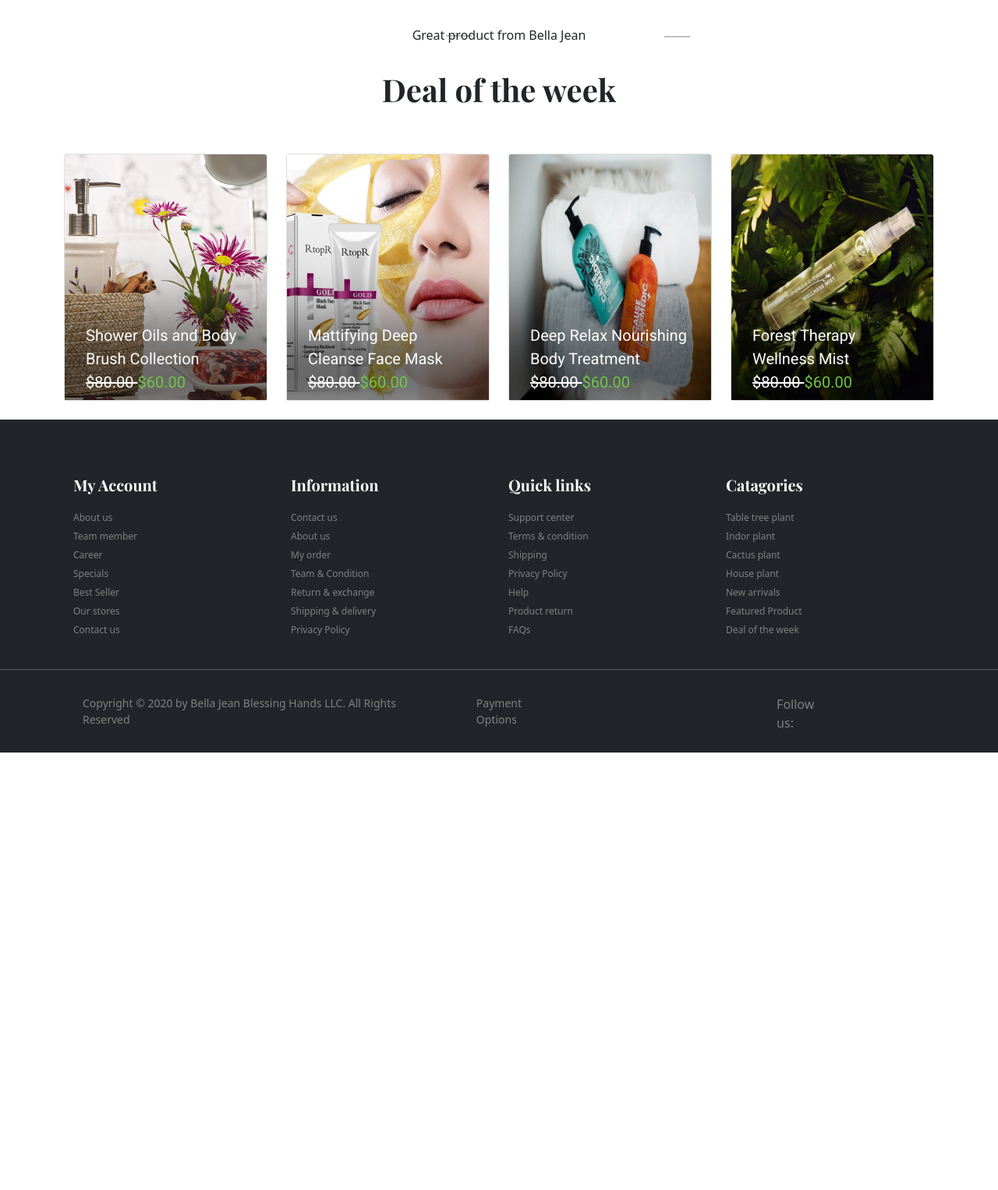
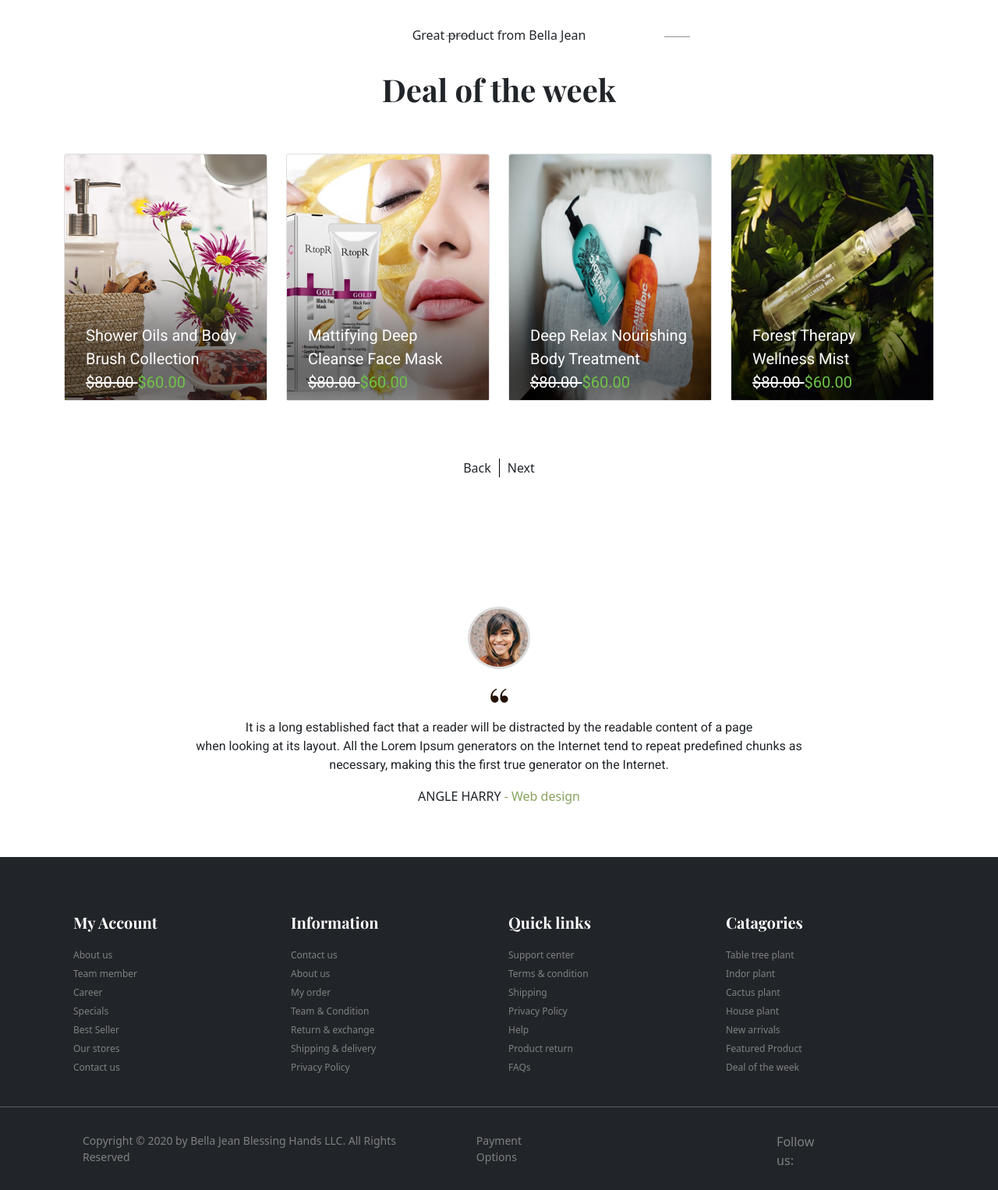
Before and after one commit to shehmirkz/bella-jean, a PHP site: page / in a window 1280 px wide. Shown: the part 3366-4892 px from the top of the page at 78% size. Before the commit the page ends 4331 px from the top, so only its background shows below. Run offline with PHP 8.4, Linux system fonts and the light colour scheme; some libraries are stand-ins or nearby versions.

Commit message:
last section added

```diff
--- a/index.html
+++ b/index.html
@@ -357,7 +357,7 @@
                 </div>
 
                 <div class="row text-white">
-                    <div class="col-xs-12 col-sm-6 col-md-3 col-lg-3">
+                    <div class="col-xs-12 col-sm-3 col-md-3 col-lg-3">
                         <div class="card mb-4">
                             <img src="./images/deal1.png" class="card-img-top" alt="">
                               <p class="card-img-overlay deal-overlay card-text">Shower Oils and Body
@@ -368,7 +368,7 @@
                           </div>
                     </div>
 
-                    <div class="col-xs-12 col-sm-6 col-md-3 col-lg-3">
+                    <div class="col-xs-12 col-sm-3 col-md-3 col-lg-3">
                         <div class="card mb-4">
                             <img src="./images/deal2.png" class="card-img-top" alt="">
                               <p class="card-img-overlay deal-overlay card-text">Mattifying Deep Cleanse
@@ -379,7 +379,7 @@
                           </div>
                     </div>
 
-                    <div class="col-xs-12 col-sm-6 col-md-3 col-lg-3">
+                    <div class="col-xs-12 col-sm-3 col-md-3 col-lg-3">
                         <div class="card mb-4">
                             <img src="./images/deal3.png" class="card-img-top" alt="">
                               <p class="card-img-overlay deal-overlay card-text">Deep Relax Nourishing
@@ -390,7 +390,7 @@
                           </div>
                     </div>
 
-                    <div class="col-xs-12 col-sm-6 col-md-3 col-lg-3">
+                    <div class="col-xs-12 col-sm-3 col-md-3 col-lg-3">
                         <div class="card mb-4">
                             <img src="./images/deal4.png" class="card-img-top" alt="">
                               <p class="card-img-overlay deal-overlay card-text">Forest Therapy Wellness
@@ -401,6 +401,44 @@
                           </div>
                     </div>
                 </div>
+            </div>
+        </section>
+
+        <section class="discription">
+            <div class="container">
+                <div class="row discription-row">
+                    <div class="col-12">
+                        <div class="discription-buttons">
+                        <p class="discription-back">Back </p> <p class="discription-next">Next</p>
+                    </div>
+                    </div>
+                </div>
+
+                <div class="row text-center">
+                    <div class="col-12">
+                        <img class="discription-girl" src="./images/angle.png" alt="">
+                    </div>
+                    <div class="col-12">
+                        <img class="discription-comma" src="./images/comma.png" alt="">
+                    </div>
+                </div>
+
+                <div class="row text-center discription-slider">
+                    <div class="col-12">
+
+                        <p class="discription-detail">It is a long established fact that a reader will be distracted by the readable content of a page <br>
+                            when looking at its layout. All the Lorem Ipsum generators on the Internet tend to repeat predefined chunks as <br>
+                            necessary, making this the first true generator on the Internet.</p>
+                            <i class="icon-left-arrow-10" id="discription-left-slider"></i><i class="icon-right-arrow-10" id="discription-right-slider"></i>
+                    </div>
+                    <div class="col-12">
+                        <p class="discription-girl-name">ANGLE HARRY <span class="discription-web-design">- Web design</span></p>
+                    </div>
+                </div>
+
+
+
+
             </div>
         </section>
 
--- a/style.css
+++ b/style.css
@@ -360,11 +360,73 @@
     font-size: 20px;
 }
 
+.discription-row {
+    text-align: center;
+    padding: 50px 0 150px 0;
+}
+
+.discription-buttons {
+    display: flex;
+    justify-content: center;
+    cursor: pointer;
+}
 
 
+.discription-back {
+    border-right: 1px solid black;
+    padding-right: 10px;
+}
 
+.discription-next {
+    padding-left: 10px;
+}
 
+.discription-back:hover {
+    color: #748a53;
+}
+.discription-next:hover {
+    color: #748a53;
+}
 
+.discription-detail {
+    font-family: 'Roboto', sans-serif;
+    font-weight: 400;
+}
+
+.discription-girl {
+    padding-bottom: 25px;
+}
+
+.discription-comma {
+    padding-bottom: 20px;
+}
+
+.discription-girl-name {
+    padding-bottom: 50px;
+}
+
+.discription-web-design {
+    color: #88a35e;
+}
+.discription-slider {
+    position: relative;
+}
+
+#discription-left-slider {
+    position: absolute;
+    right: 1197px;
+    left: 0;
+    top: 31px;
+    bottom: 0;
+}
+
+#discription-right-slider {
+    position: absolute;
+    right: 0px;
+    left: 1197px;
+    top: 31px;
+    bottom: 0;
+}
 
 
 
@@ -455,6 +517,22 @@
         left: 11px !important;
     }
 
+    #discription-left-slider {
+        position: absolute;
+        right: 885px;
+        left: 0;
+        top: 31px;
+        bottom: 0;
+    }
+
+    #discription-right-slider {
+        position: absolute;
+        right: 0px;
+        left: 885px;
+        top: 31px;
+        bottom: 0;
+    }
+
 }
 
 /* Portrait tablets and medium desktops */
```
Also changed, not shown: other parts of style.css (+40 -1 lines), images/comma.png (added), left-arrow-10.svg (added), right-arrow-10.svg (added).
